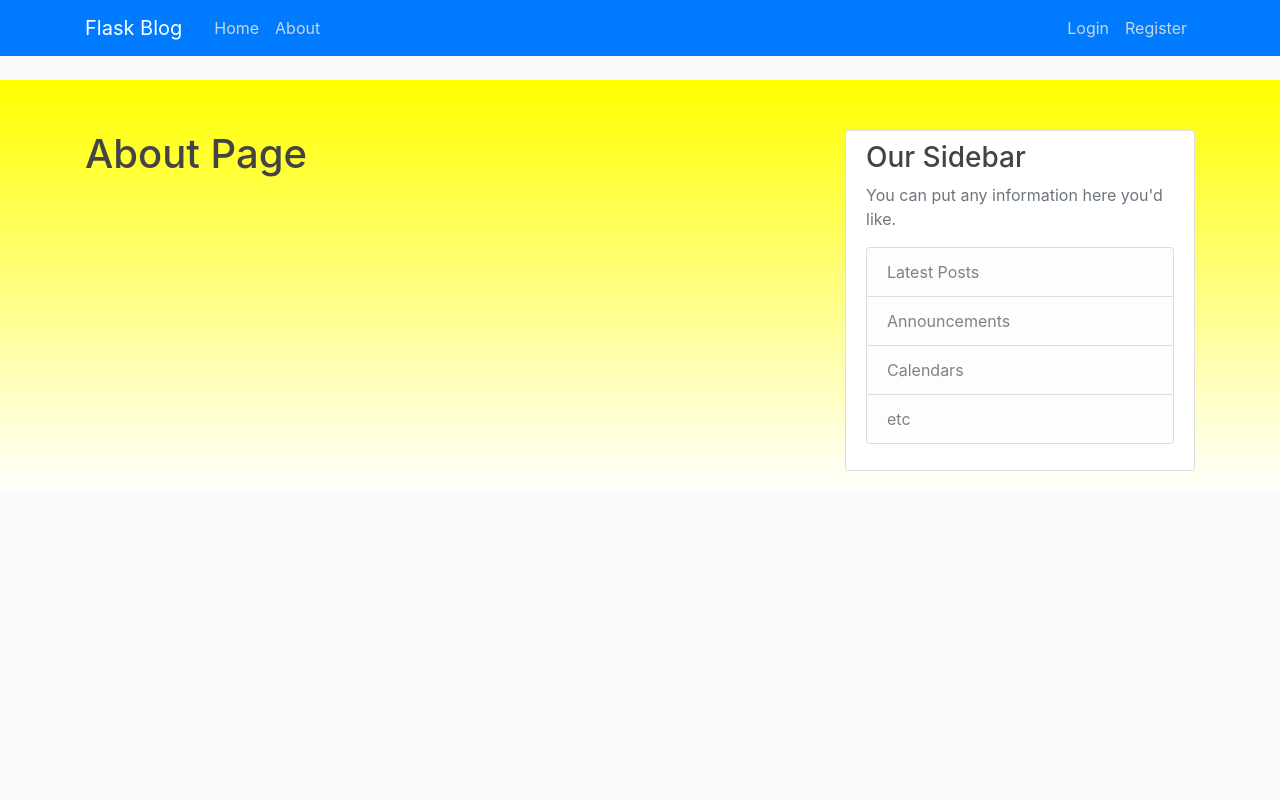
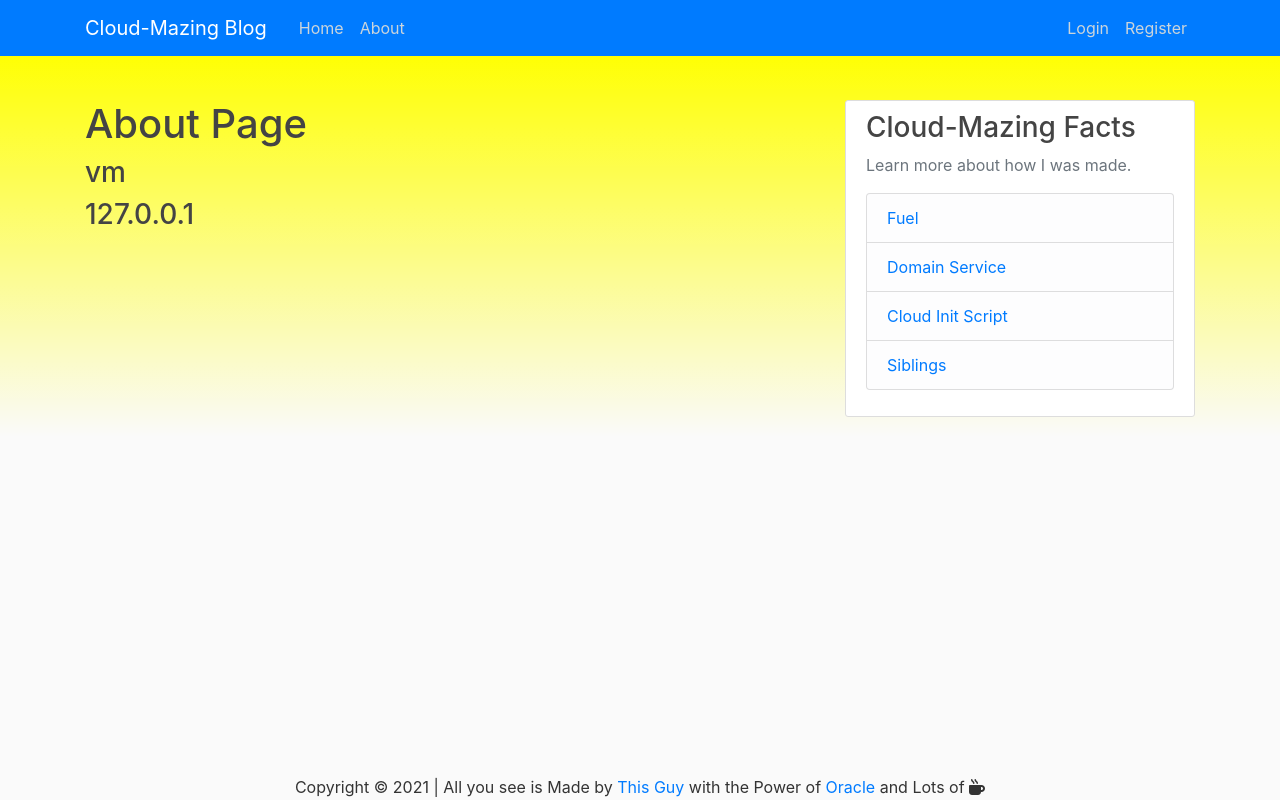
Before and after one commit to vigviswa/FlaskBlog, a Flask app: page /about in a window 1280 px wide. Run offline with Flask 2, Linux system fonts and the light colour scheme; parts of the project's set-up code (start-up, migrations or seed data) failed here and were passed over; some libraries are stand-ins or nearby versions.

Commit message:
Final Demo Version

```diff
--- a/flaskblog/config.py
+++ b/flaskblog/config.py
@@ -1,7 +1,7 @@
 class Config:
     SECRET_KEY = "0d2e81519f6420437ca98c44c704bf6a"
     SQLALCHEMY_TRACK_MODIFICATIONS = "False"
-    SQLALCHEMY_DATABASE_URI = "sqlite:///site.db"
+    # SQLALCHEMY_DATABASE_URI = "sqlite:///site.db"
     # SQLALCHEMY_DATABASE_URI = (
     #     "mysql://admin:Gundusaarav@1234@127.0.0.1:{}/flask".format(tunnel)
     # )
--- a/flaskblog/main/routes.py
+++ b/flaskblog/main/routes.py
@@ -1,6 +1,6 @@
 from flask import render_template, request, Blueprint
 from flaskblog.models import Post
-
+import socket
 
 main = Blueprint("main", __name__)
 
@@ -16,4 +16,6 @@ def home_page():
 
 @main.route("/about")
 def about_page():
-    return render_template("about.html", title="About")
+    hostname = socket.gethostname()
+    ip = socket.gethostbyname(hostname)
+    return render_template("about.html", title="About", hostname=hostname, ip=ip)
--- a/flaskblog/static/main.css
+++ b/flaskblog/static/main.css
@@ -83,3 +83,10 @@ a.article-title:hover {
 .account-heading {
   font-size: 2.5rem;
 }
+
+.footer {
+  background: transparent;
+  height: 25px;
+  position: fixed;
+  bottom: 0;
+}
--- a/flaskblog/templates/about.html
+++ b/flaskblog/templates/about.html
@@ -1,4 +1,6 @@
 {% extends "layout.html" %}
 {% block content %}
     <h1>About Page</h1>
+    <h3>{{ hostname }}</h3>
+    <h3>{{ ip }}</h3>
 {% endblock content %}
--- a/flaskblog/templates/layout.html
+++ b/flaskblog/templates/layout.html
@@ -4,23 +4,28 @@
     <!-- Required meta tags -->
     <meta charset="utf-8">
     <meta name="viewport" content="width=device-width, initial-scale=1">
-
+    <script src="https://kit.fontawesome.com/33e0f9b053.js" crossorigin="anonymous"></script>
     <!-- Bootstrap CSS -->
     <link rel="stylesheet" href="https://maxcdn.bootstrapcdn.com/bootstrap/4.0.0/css/bootstrap.min.css" integrity="sha384-Gn5384xqQ1aoWXA+058RXPxPg6fy4IWvTNh0E263XmFcJlSAwiGgFAW/dAiS6JXm" crossorigin="anonymous">
 
-    <link rel="stylesheet" type="text/css" href="{{ url_for('static', filename='main.css') }}">
-
+    <link rel="stylesheet" type="text/css" href="https://objectstorage.us-phoenix-1.oraclecloud.com/n/axoiyljpqzhs/b/flask-demo-bucket/o/static%2Fmain.css">
     {% if title %}
-        <title>Flask Blog - {{ title }}</title>
+        <title>CloudMazing Blog - {{ title }}</title>
     {% else %}
-        <title>Flask Blog</title>
+        <title>Cloud-Mazing Blog</title>
     {% endif %}
+<link
+      rel="icon"
+      type="image/png"
+      sizes="32x32"
+      href="https://objectstorage.us-phoenix-1.oraclecloud.com/n/axoiyljpqzhs/b/flask-demo-bucket/o/favicon.ico"
+    />
 </head>
-<body>
+<body style="margin: 0px">
     <header class="site-header">
       <nav class="navbar navbar-expand-md navbar-dark bg-primary fixed-top">
         <div class="container">
-          <a class="navbar-brand mr-4" href="/">Flask Blog</a>
+          <a class="navbar-brand mr-4" href="/">Cloud-Mazing Blog</a>
           <button class="navbar-toggler" type="button" data-toggle="collapse" data-target="#navbarToggle" aria-controls="navbarToggle" aria-expanded="false" aria-label="Toggle navigation">
             <span class="navbar-toggler-icon"></span>
           </button>
@@ -45,7 +50,7 @@
         </div>
       </nav>
     </header>
-    <div class="row" style="background: linear-gradient(yellow, white)">
+    <div class="row" style="background: linear-gradient(yellow, transparent)">
     <main role="main" class="container">
       <div class="row">
 
@@ -63,13 +68,13 @@
         </div>
         <div class="col-md-4">
           <div class="content-section">
-            <h3>Our Sidebar</h3>
-            <p class='text-muted'>You can put any information here you'd like.
+            <h3>Cloud-Mazing Facts</h3>
+            <p class='text-muted'>Learn more about how I was made.
               <ul class="list-group">
-                <li class="list-group-item list-group-item-light list-group-item-action">Latest Posts</li>
-                <li class="list-group-item list-group-item-light list-group-item-action">Announcements</li>
-                <li class="list-group-item list-group-item-light list-group-item-action">Calendars</li>
-                <li class="list-group-item list-group-item-light list-group-item-action">etc</li>
+                <li class="list-group-item list-group-item-light list-group-item-action"><a href="https://github.com/vigviswa/FlaskBlog" style="text-decoration: None" target="_blank">Fuel</a></li>
+                <li class="list-group-item list-group-item-light list-group-item-action"><a href="https://domains.google.com/registrar/cloudmazingblog.com/dns" style="text-decoration: None" target="_blank">Domain Service</a></li>
+                <li class="list-group-item list-group-item-light list-group-item-action"><a href="https://objectstorage.us-phoenix-1.oraclecloud.com/n/axoiyljpqzhs/b/flask-demo-bucket/o/script.sh" style="text-decoration: None" target="_blank">Cloud Init Script</a></li>
+                <li class="list-group-item list-group-item-light list-group-item-action"><a href="https://github.com/vigviswa" style="text-decoration: None" target="_blank">Siblings</a></li>
               </ul>
             </p>
           </div>
@@ -77,7 +82,20 @@
       </div>
     </main>
     </div>
-
+            <div class="col-12 text-center footer">
+              <p>
+                Copyright &copy;
+                <script>
+                  document.write(new Date().getFullYear());
+                </script>
+                | All you see is Made
+                <i class="icon-heart text-danger" aria-hidden="true"></i> by
+                <a href="http://vigviswa.com/" target="_blank">This Guy</a>
+                  with the Power of
+                <a href="https://cloud.oracle.com/" target="_blank">Oracle</a>
+                  and Lots of <i class="fas fa-mug-hot"></i>
+              </p>
+            </div>
 
 
     <!-- Optional JavaScript -->
--- a/flaskblog/users/utils.py
+++ b/flaskblog/users/utils.py
@@ -12,7 +12,7 @@ config = {
     "fingerprint": "63:bf:5a:b6:34:e1:f7:c3:41:d1:f4:a8:0c:b8:73:a4",
     "tenancy": "ocid1.tenancy.oc1..aaaaaaaary5pyagidupdq63x5fyeo4oenxt7tvtjtrpp6sljbmxslz56liza",
     "region": "us-phoenix-1",
-    "key_file": "~/FlaskBlog/keyfiles/vigviswa.pem",
+    "key_file": "~/repos/FlaskBlog/keyfiles/vigviswa.pem",
 }
 
 
```
Also changed, not shown: flaskblog/__init__.py (+12 -12 lines), flaskblog/static/profile_pics/0aceeafdf57530c5.png (added), flaskblog/static/profile_pics/1f33dbc1b0fa3845.png (added), flaskblog/static/profile_pics/23ed9c436b09b5b1.png (added), flaskblog/static/profile_pics/5a37d6af677a9297.png (added), flaskblog/static/profile_pics/690dc0652d6fd84e.png (added), flaskblog/static/profile_pics/d587593349968b1a.png (added), 4 other files.
